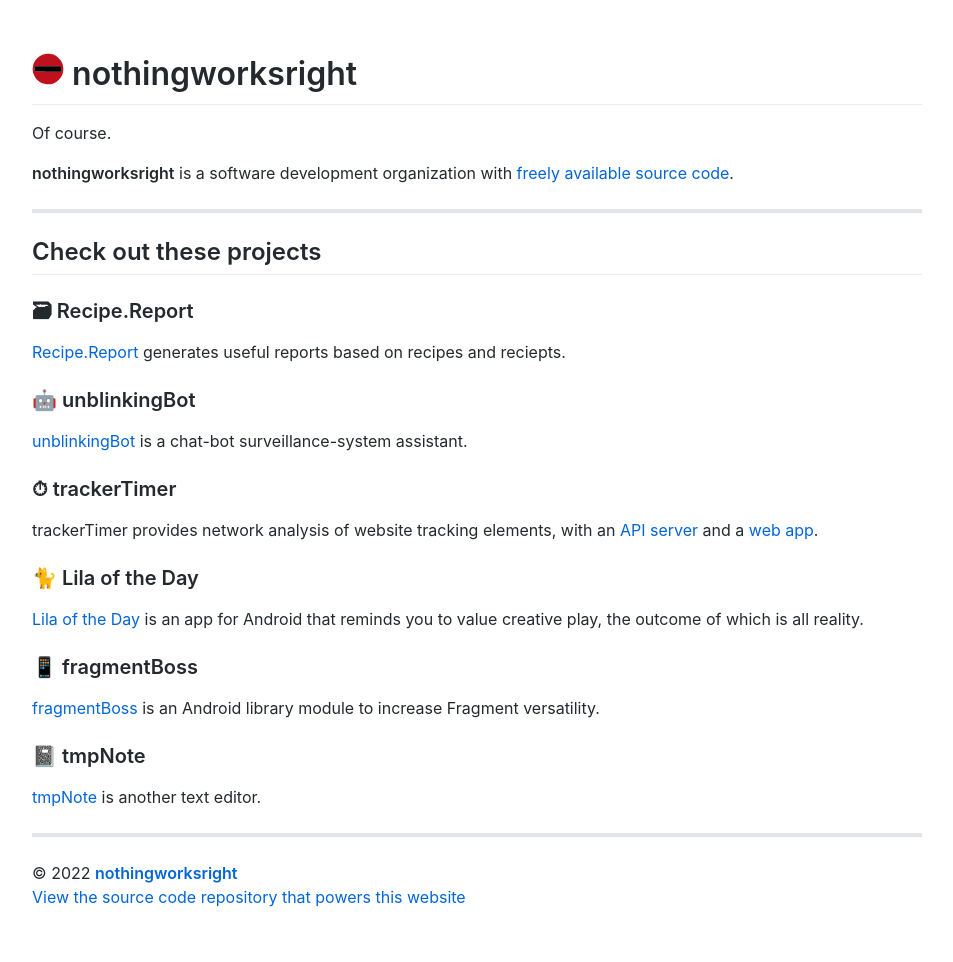
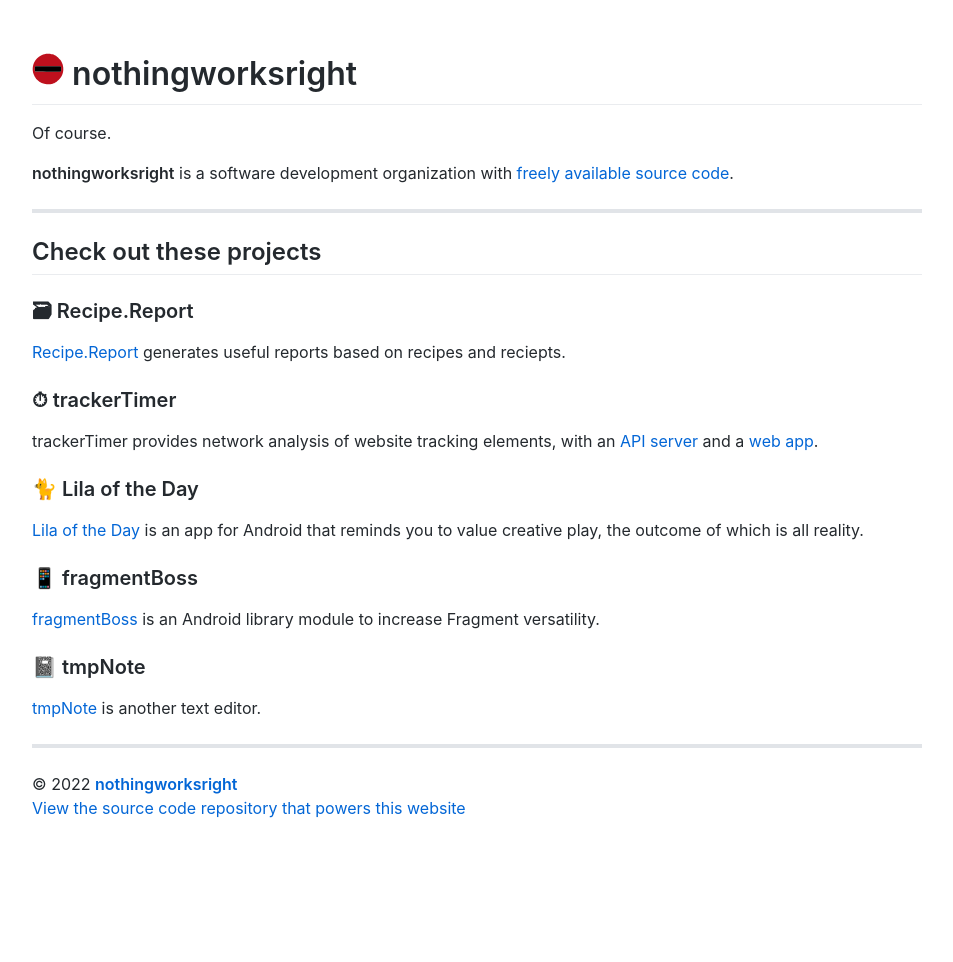
Before and after one commit to nothingworksright/www.nothingworksright.io, a Jekyll site: the page built from index.md, in a window 1280 px wide. Shown: the whole page, without its empty margins (163-1116 px from the left). Built offline with Jekyll 4.4.1, drawn with Linux system fonts in a browser that asks for light colours; our own code applies the rules of GitHub Pages for plain Markdown files; after the commit the page ends 900 px from its top, so only the background shows below that.

Commit message:
Update index.md

```diff
--- a/index.md
+++ b/index.md
@@ -11,10 +11,6 @@ ___
 ### 🗃 Recipe.Report
 
 [Recipe.Report](https://www.recipe.report/) generates useful reports based on recipes and reciepts.
-
-### 🤖 unblinkingBot
-
-[unblinkingBot](https://www.unblinkingbot.com/) is a chat-bot surveillance-system assistant.
 
 ### ⏱ trackerTimer
 
```
